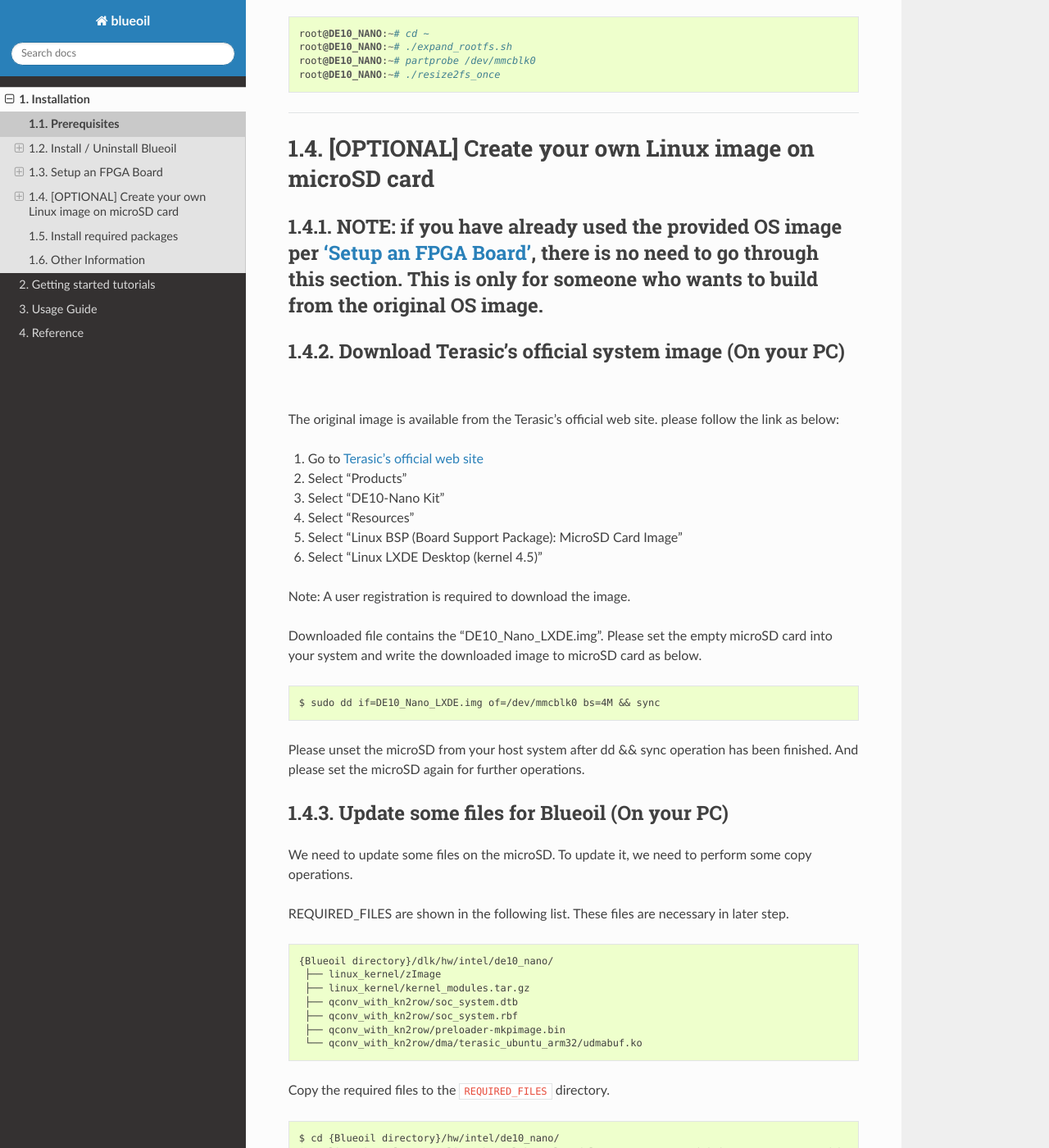
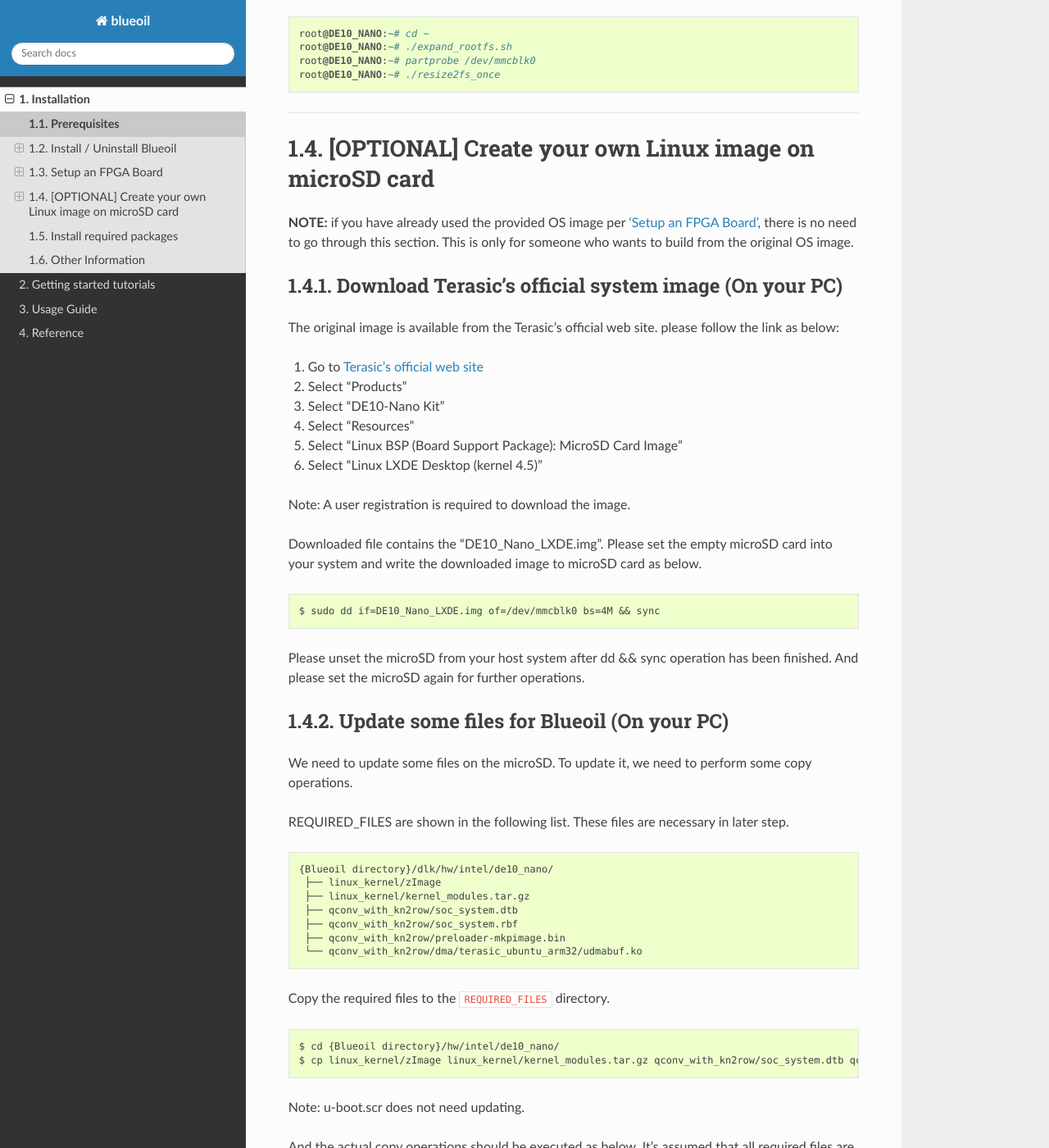
Before and after one commit to blue-oil/blueoil, a Sphinx documentation site: the page built from docs/install/install.md, in a window 1280 px wide and 1400 px high, scrolled down 3056 px. Shown: the whole window at 82% size. Built offline with Sphinx 7.4.7 and the Read the Docs theme 2.0.0, drawn with Linux system fonts in a browser that asks for light colours; formulas are drawn with MathJax 3; pages that are not in the unit, such as notebooks, are missing from menus.

```diff
--- a/docs/install/install.md
+++ b/docs/install/install.md
@@ -119,7 +119,7 @@ But if the user wants to expand the root partition to fill the whole free space
 
 ## [OPTIONAL] Create your own Linux image on microSD card
 
-### **NOTE:** if you have already used the provided OS image per ['Setup an FPGA Board'](#setup-an-fpga-board), there is no need to go through this section. This is only for someone who wants to build from the original OS image.
+**NOTE:** if you have already used the provided OS image per ['Setup an FPGA Board'](#setup-an-fpga-board), there is no need to go through this section. This is only for someone who wants to build from the original OS image.
 
 ### Download Terasic's official system image (On your PC)
 The original image is available from the Terasic's official web site. please follow the link as below:
```
